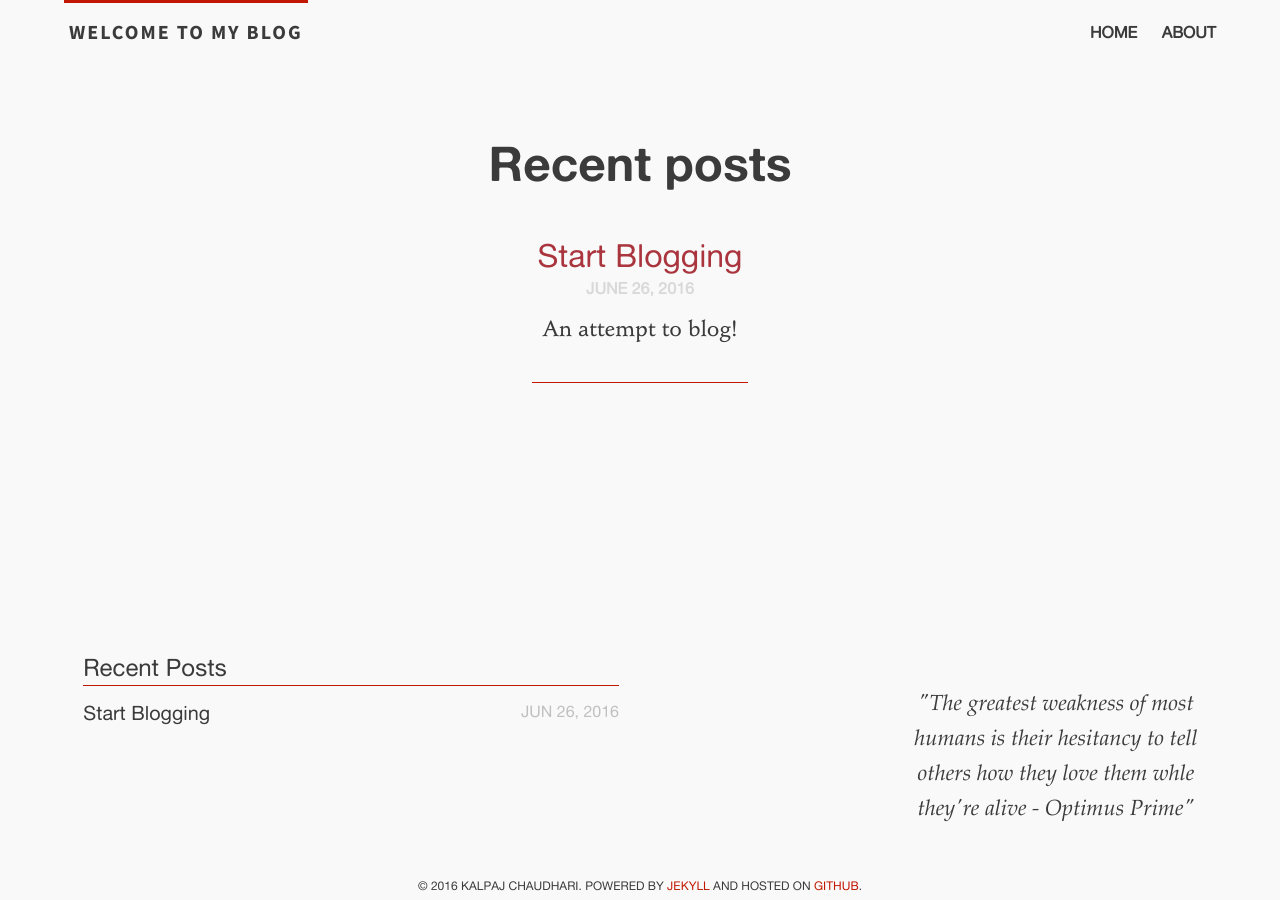
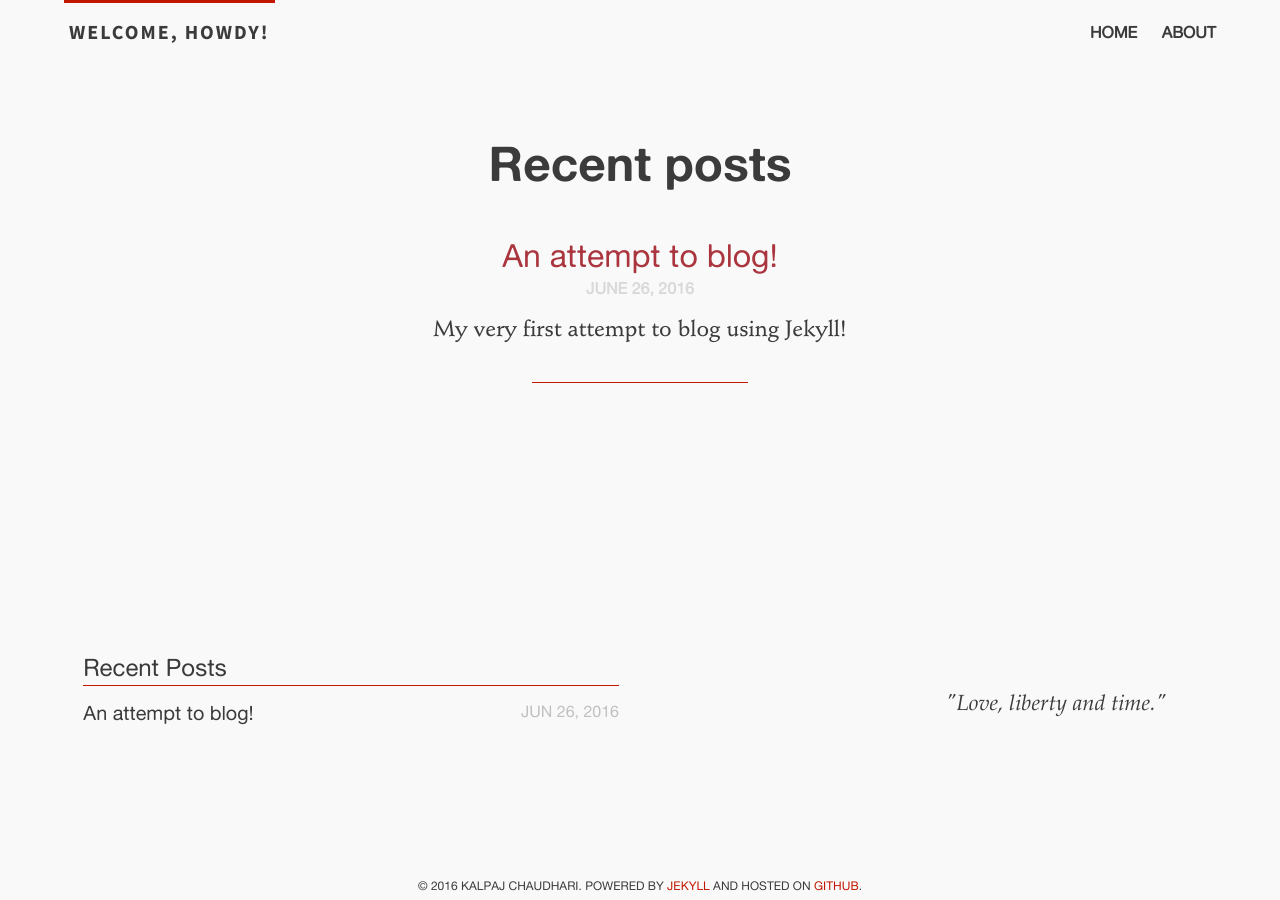
Before and after one commit to daedroza/daedroza.github.io, a Jekyll site: the page built from index.md, in a window 1280 px wide. Built offline with Jekyll 4.4.1, drawn with Linux system fonts in a browser that asks for light colours.

Commit message:
Almost done finalising the base, changed avatar, misc, etc.
Signed-off-by: Kalpaj Chaudhari <Daedroza@gmail.com>

```diff
--- a/_config.yml
+++ b/_config.yml
@@ -1,8 +1,8 @@
-title:            Welcome to my blog
-tagline:          Not my cup of tea.
-description: "Howdy,"
+title:            Welcome, HOWDY!
+tagline:
+description: An blogging site for Daedroza!
 # An awesome quote for your website
-quote:  "The greatest weakness of most humans is their hesitancy to tell others how they love them whle they're alive - Optimus Prime"
+quote:  "Love, liberty and time."
 canonical: daedroza.github.io
 #Comment out the below line when pushing to gh-pages
 #url: http://10.42.0.1/_site
--- a/_includes/footer.html
+++ b/_includes/footer.html
@@ -3,7 +3,7 @@
     <aside class="wrap">
       <ol class="prev-posts">
         <p class="list-title">Recent Posts</p>
-        {% for post in site.posts | limit:5 %} <!-- for1 -->
+        {% for post in site.posts | limit:3 %} <!-- for1 -->
             <li>
               <span class="recent-title"><a href="{{ site.url }}{{ post.url }}{{ site.file_end }}" title="{{ post.title }}">{{ post.title | strip_html | strip_newlines | truncate: 30 }} </a></span>
               <span class="date">{{post.date | date: "%b %d, %Y" }}</span>
@@ -21,7 +21,7 @@
         </ul>
     </div>
     </aside>
-    <small>&copy; {{ site.time | date: '%Y' }} {{ site.owner.name }}. Powered by <a href="http://jekyllrb.com">Jekyll</a> and hosted on <a href="github.com/daedroza/daedroza.github.io">Github</a>.</small>
+    <small>&copy; {{ site.time | date: '%Y' }} {{ site.owner.name }}. Powered by <a href="http://jekyllrb.com">Jekyll</a> and hosted on <a href="https://github.com/daedroza/daedroza.github.io">Github</a>.</small>
   </footer>
 
   <!-- If they're out, get some from the cellar -->
--- a/index.md
+++ b/index.md
@@ -1,7 +1,7 @@
 ---
 layout: home
 title: "Recent posts"
-quote: The greatest weakness of most humans is their hesitancy to tell others how they love them whle they're alive - Optimus Prime
+quote: Love, liberty and time.
 tags: [Jekyll, theme, responsive, blog, template]
 image:
   feature: typewriter.jpg
```
Also changed, not shown: _posts/2016-06-26-an-attempt-to-blog.markdown (added, +15 -0 lines), _posts/2016-06-26-start-blog.markdown (deleted, +0 -17 lines), about.md (+4 -4 lines), images/avatar.jpg.
